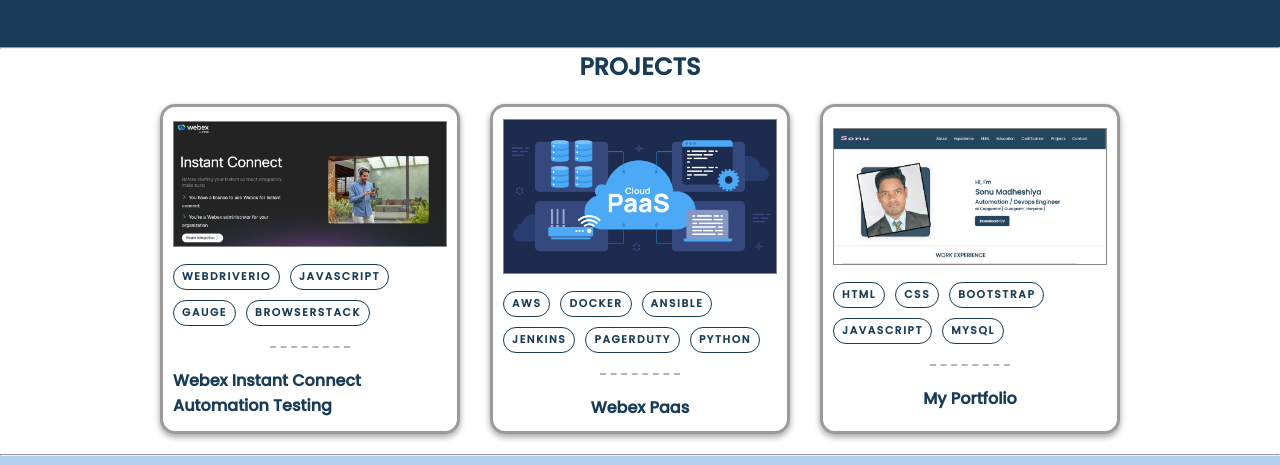
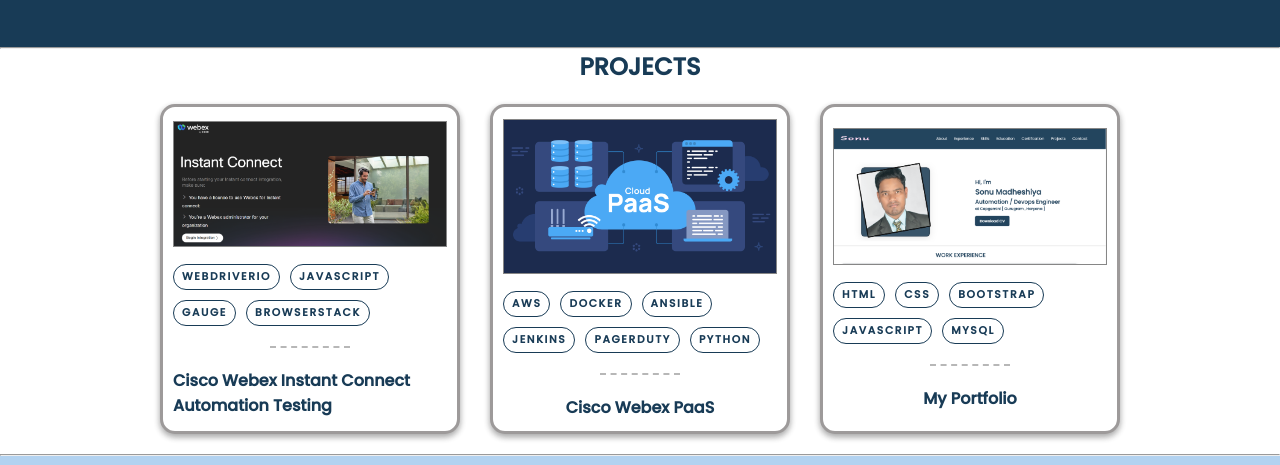
Before and after one commit to monucse/Portfolio, a plain HTML site: page index.html in a window 1280 px wide. Shown: the part 2576-3041 px from the top of the page. Drawn offline with Linux system fonts and the light colour scheme.

Commit message:
added changes for project section

```diff
--- a/index.html
+++ b/index.html
@@ -225,7 +225,7 @@
                     <h6 class="project-tool">Browserstack</h6>
                 </div>
                 <hr class="project-hr">
-                <h4> Webex Instant Connect Automation Testing</h4>
+                <h4>Cisco Webex Instant Connect Automation Testing</h4>
                 <!-- <div class="project-link flex">
                     <a href="https://github.com/monu/Portfolio" target="_blank"><img
                             src="./images/github.png"></a>
@@ -248,7 +248,7 @@
 
                 </div>
                 <hr class="project-hr">
-                <h4>Webex Paas</h4>
+                <h4>Cisco Webex PaaS</h4>
                 <!-- <div class="project-link flex">
                     <a href="https://github.com/monu/" target="_blank"><img
                             src="./images/github.png"></a>
```
